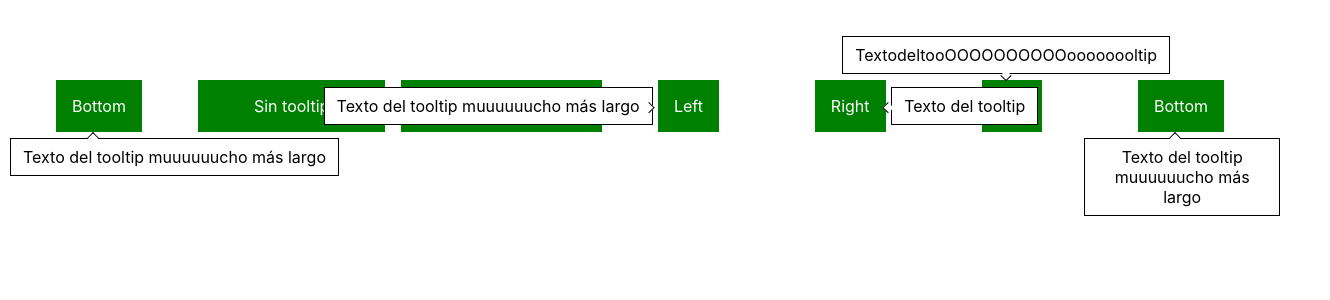
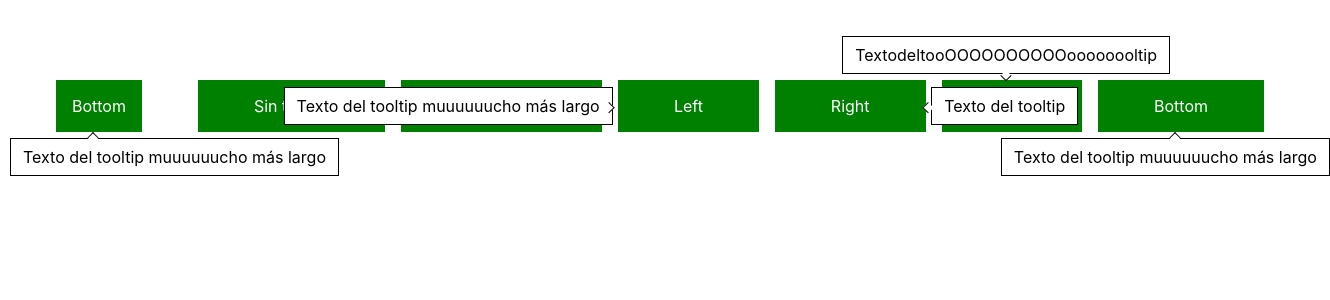
Before and after one commit to mhv745/tooltip, a React (Create React App) app: page / in a window 1280 px wide. Shown: the top 300 px of the page, 1330 px wide, since content can reach past the window. Built offline with nearby package versions, Linux system fonts and the light colour scheme.

Commit message:
feat: new architecture 2.0

```diff
--- a/public/index.html
+++ b/public/index.html
@@ -26,7 +26,7 @@
     -->
     <title>React App</title>
   </head>
-  <body>
+  <body style="min-height: 3000px;">
     <noscript>You need to enable JavaScript to run this app.</noscript>
     <div id="root"></div>
     <!--
--- a/src/App.js
+++ b/src/App.js
@@ -12,9 +12,11 @@ function App() {
   return (
     <div className="App">
       <div className="contenedor">
-        <Tooltip content="Texto del tooltip muuuuuucho más largo" ref={ref}>
-          {<div className="caja" >Bottom</div>}
-        </Tooltip>
+        <div style={{position: 'relative'}}>
+          <Tooltip content="Texto del tooltip muuuuuucho más largo" ref={ref}>
+            {<div className="caja" >Bottom</div>}
+          </Tooltip>
+        </div>
         <div className="caja">Sin tooltip</div>
 
 
--- a/src/componentes/Tooltip.jsx
+++ b/src/componentes/Tooltip.jsx
@@ -1,4 +1,5 @@
-import React, { useState, useRef, useEffect, useCallback, useMemo, useImperativeHandle } from 'react';
+import { useState, useRef, useEffect, useCallback, useMemo, useImperativeHandle, forwardRef } from 'react';
+import { createPortal } from 'react-dom';
 import './Tooltip.scss';
 import useTooltipStyles from './hooks/useTooltip';
 
@@ -122,31 +123,28 @@ function Tooltip(tooltipProps, ref) {
   }));
 
   return (
-    <div className="tooltip">
       <div
-        className="tooltip-element"
+        className="tooltip"
         role="tooltip"
         onMouseEnter={handleOpen}
-        onMouseLeave={handleClose}
+        // onMouseLeave={handleClose}
         onFocus={handleOpen}
         onBlur={handleClose}
         ref={triggerRef}
       >
         {children}
-      </div>
-      {show && (
+        {show && createPortal(
         <div className={`tooltip-wrapper ${closing ? "cerrando" : ""} tooltip-${position}`}>
           <div className={`tooltip-content`} style={tooltipStyles} ref={tooltipRef}>
             {content}
           </div>
           <span className={`arrow arrow--${position}`} style={arrowStyles} />
-        </div>
-      )}
-    </div>
+        </div>, document.body)}
+      </div>
   );
 }
 
-export default React.forwardRef(Tooltip);
+export default forwardRef(Tooltip);
 
 
 // const useTooltipHook = () => {
--- a/src/componentes/Tooltip.scss
+++ b/src/componentes/Tooltip.scss
@@ -1,8 +1,6 @@
-.tooltip {
-  display: inline-block;
-  .tooltip-element {
-    display: inline-block;
-    cursor: default;
+
+  .tooltip {
+    display: inherit;
   }
   .tooltip-wrapper{
     animation: fadingIn 0.2s ease-in-out;
@@ -15,6 +13,7 @@
     border: 1px solid black;
     padding: 8px 12px;
     background: white;
+    white-space: nowrap;
   }
   .arrow {
     position: absolute;
@@ -51,7 +50,7 @@
       border-top-width: 1px;
     }
   }
-}
+
 
 @keyframes fadingIn {
   0%{opacity: 0;}
```
